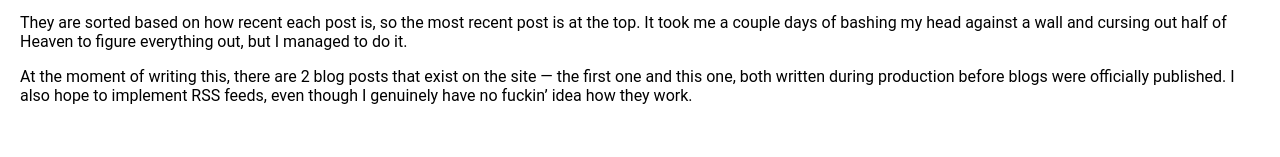
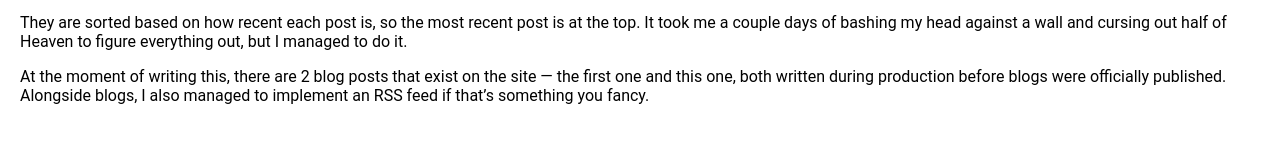
Before and after one commit to ClickertyGaming/clickertygaming.github.io, an Astro site: page /blog/2026/04/28/working-blogs in a window 1280 px wide. Shown: the part 279-436 px from the top of the page. Built offline with nearby package versions, Linux system fonts and the light colour scheme; Astro itself is replaced by a stand-in of ours.

Commit message:
update post

```diff
--- a/src/content/blog/2026-04-28-working-blogs.md
+++ b/src/content/blog/2026-04-28-working-blogs.md
@@ -10,4 +10,4 @@ As of now, blogs seem to be finally working properly. This is a *big deal*! I ca
 
 They are sorted based on how recent each post is, so the most recent post is at the top. It took me a couple days of bashing my head against a wall and cursing out half of Heaven to figure everything out, but I managed to do it.
 
-At the moment of writing this, there are 2 blog posts that exist on the site — the first one and this one, both written during production before blogs were officially published. I also hope to implement RSS feeds, even though I genuinely have no fuckin' idea how they work.
+At the moment of writing this, there are 2 blog posts that exist on the site — the first one and this one, both written during production before blogs were officially published. Alongside blogs, I also managed to implement an RSS feed if that's something you fancy.
```
